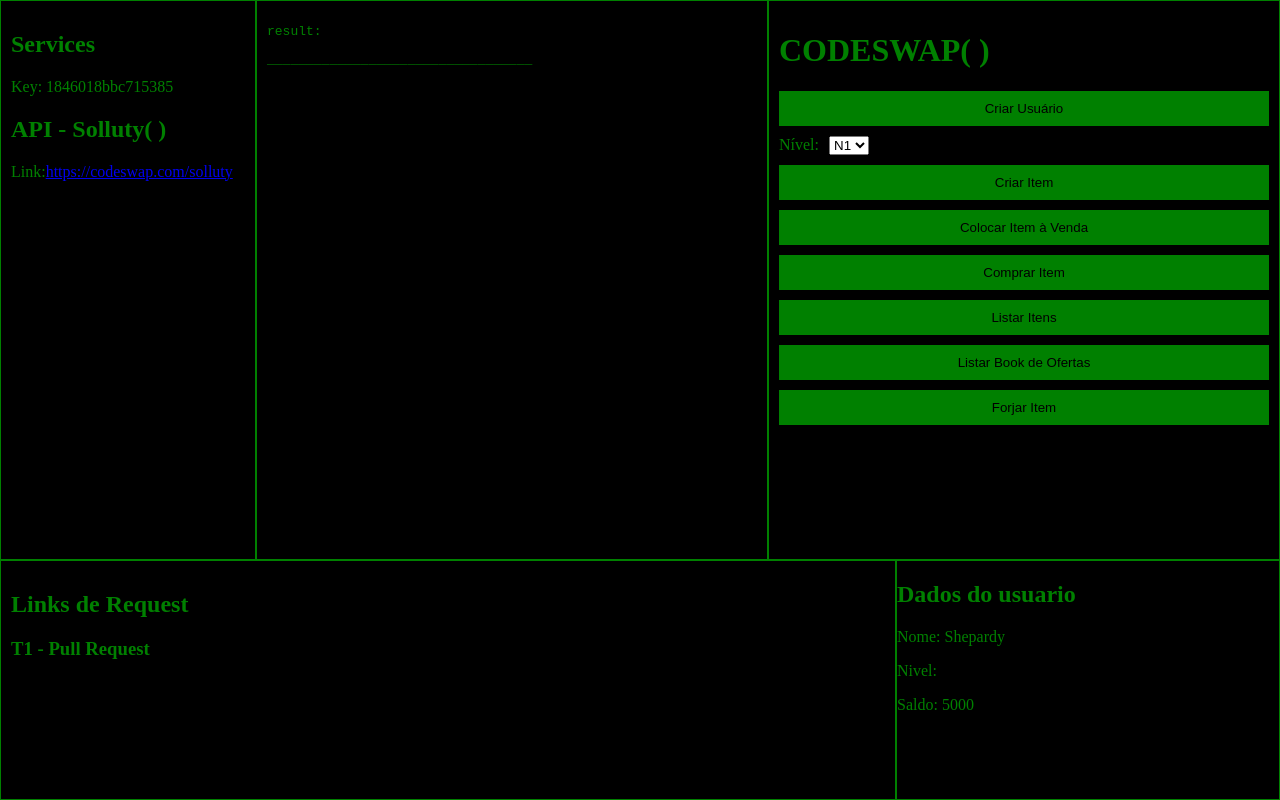
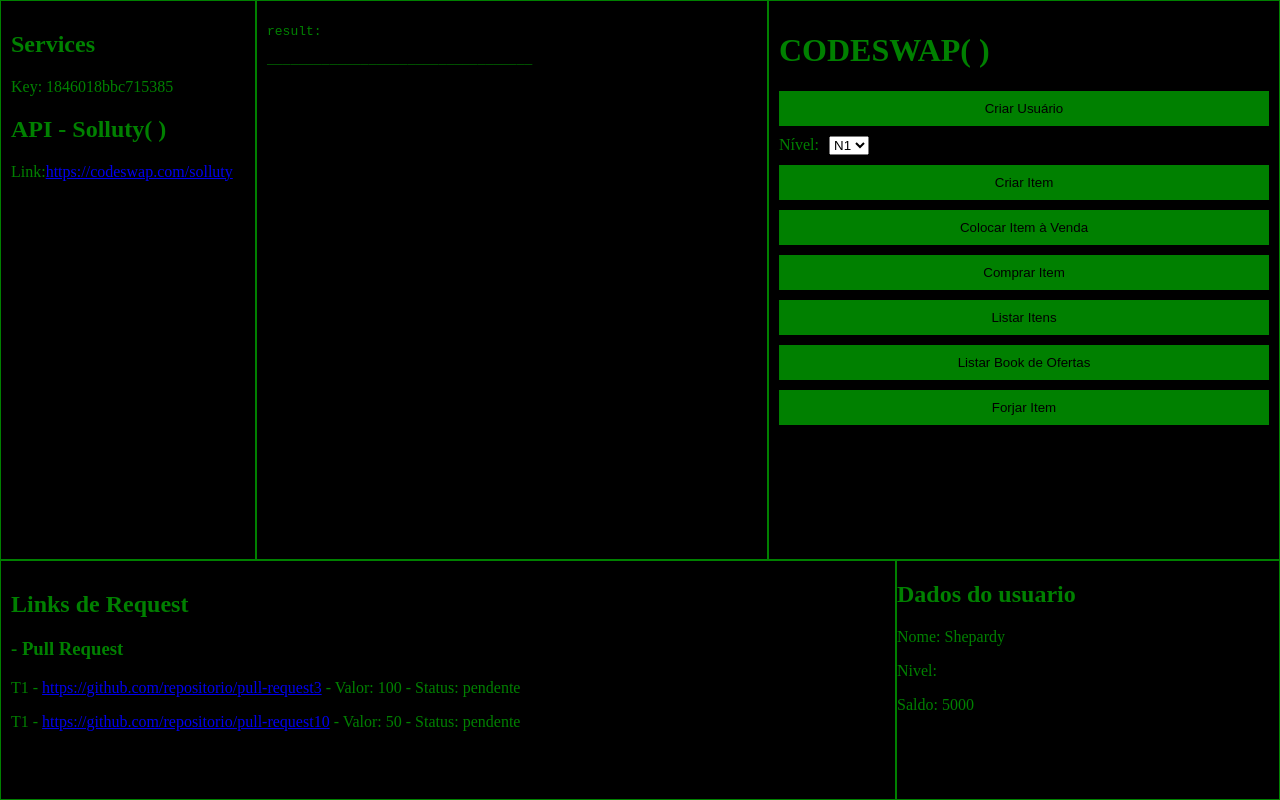
Before and after one commit to Shepardy22/code-swap, a Next.js app: page / in a window 1280 px wide. Built offline with nearby package versions, Linux system fonts and the light colour scheme.

Commit message:
adicionado gitFlow e links de request

```diff
--- a/src/app/page.tsx
+++ b/src/app/page.tsx
@@ -14,11 +14,14 @@
 
 
 const Page = () => {
+  const service = Service();
+
+
+  const dadosUsuario = data.usuarios[0];
 
 
 
-  const dadosUsuario = data.usuarios[0];
-  const itensArray = data.itens;
+  const [linksUsuario, setLinksUsuario] = useState<Array<{ link: string; nivel: string; valor: number; status: string; }>>(service.listarItensUsuario(dadosUsuario.nome));
 
   const [printConsole, setPrintConsole] = useState('');
   const [printResultConsole, setPrintResultConsole] = useState<Array<{
@@ -32,11 +35,11 @@
 
 
 
-  const service = Service();
+
 
 
   function handleListarItens() {
-
+    setPrintConsole(service.limparConsole());
 
     setPrintConsole(`
    - function handleListarItens() {
@@ -55,12 +58,13 @@
 
     const result = service.listarItens().itensArray;
     setPrintResultConsole(result);
-    console.log(result);
+
   };
 
   function handleCriarItem() {
+    setPrintConsole(service.limparConsole());
     const nivel = prompt("Digite o nível do item");
-  const user = Number(prompt("Digite o usuário do item")) ;
+    const user = Number(prompt("Digite o usuário do item"));
     const valor = Number(prompt("Digite o valor do item"));
     const descricao = prompt("Digite a descrição do item");
     const link = prompt("Digite o link do item");
@@ -68,7 +72,7 @@
 
     const novoItem = {
       nivel: nivel || "",
-    user:  user,
+      user: user,
       valor: valor,
       descricao: descricao || "",
       link: link || "",
@@ -167,7 +171,6 @@
             <button id="btn-forjar-item" className={styles.botoes}>Forjar Item</button>
           </div>
         </div>
-
       </div>
 
       {/* CONTAINER INFERIOR */}
@@ -176,9 +179,21 @@
         <div className={styles.linksUsuario}>
           <h2>Links de Request</h2>
           <h3>
-            T1 - Pull Request
+             - Pull Request
           </h3>
-
+          <div>
+  {linksUsuario && linksUsuario.map((link, index) => (
+    <div key={index}>
+      <p>
+        <span>{link.nivel} - </span>
+        <a href={link.link} target="_blank" rel="noopener noreferrer">
+          {link.link}
+        </a>
+        <span> - Valor: {link.valor} - Status: {link.status}</span>
+      </p>
+    </div>
+  ))}
+</div>
 
         </div>
 
--- a/src/app/services/service.ts
+++ b/src/app/services/service.ts
@@ -4,7 +4,10 @@
 
   const subserviceLink = SubserviceLink()
 
-
+    function limparConsole(){
+      const clearConsole = ''
+      return clearConsole
+    }
 
     const criarUsuario = (nome: string, id: string) => {
       // Lógica para criar usuário
@@ -73,8 +76,9 @@
       };
     };
 
-    function ListarItensUsuario(){
-
+    function listarItensUsuario(user: string){
+      const linksUser = subserviceLink.listarItensUsuario(user)
+      return linksUser
     }
 
     const listarBookOfertas = () => {
@@ -95,7 +99,8 @@
       listarItens,
       listarBookOfertas,
       forjarItem,
-      ListarItensUsuario
+      listarItensUsuario,
+      limparConsole
     }
   };
 
--- a/src/app/services/subservices/subserviceLink.tsx
+++ b/src/app/services/subservices/subserviceLink.tsx
@@ -2,12 +2,12 @@
 
 
 function SubserviceLink(){
+
     const listarItens = () => {
         //Retorna um array com os itens
         const itensArray = data.itens
         return itensArray;
       };
-
 
     const criarItem = (nivel: string, user: any, valor: any, descricao: any, link: any, status: any) => {
       const novoItem = {
@@ -22,17 +22,29 @@
       };
 
 
-        // Adicionar o novo item ao array de itens
-        //data.itens.push(novoItem);
+
 
 
       return novoItem;
     };
 
+    function listarItensUsuario(user: string) {
+      const userLinks = data.itens.filter((item) => item.user === user);
+      const links = userLinks.map((item) => ({
+        link: item.link,
+        nivel: item.nivel,
+        valor: item.valor,
+        status: item.status,
+      }));
+      console.log(links);
+      return links;
+    }
+
 
     return {
         listarItens,
-        criarItem
+        criarItem,
+        listarItensUsuario
     }
 
 }
```
Lines whose indentation alone changed are shown as unchanged.
